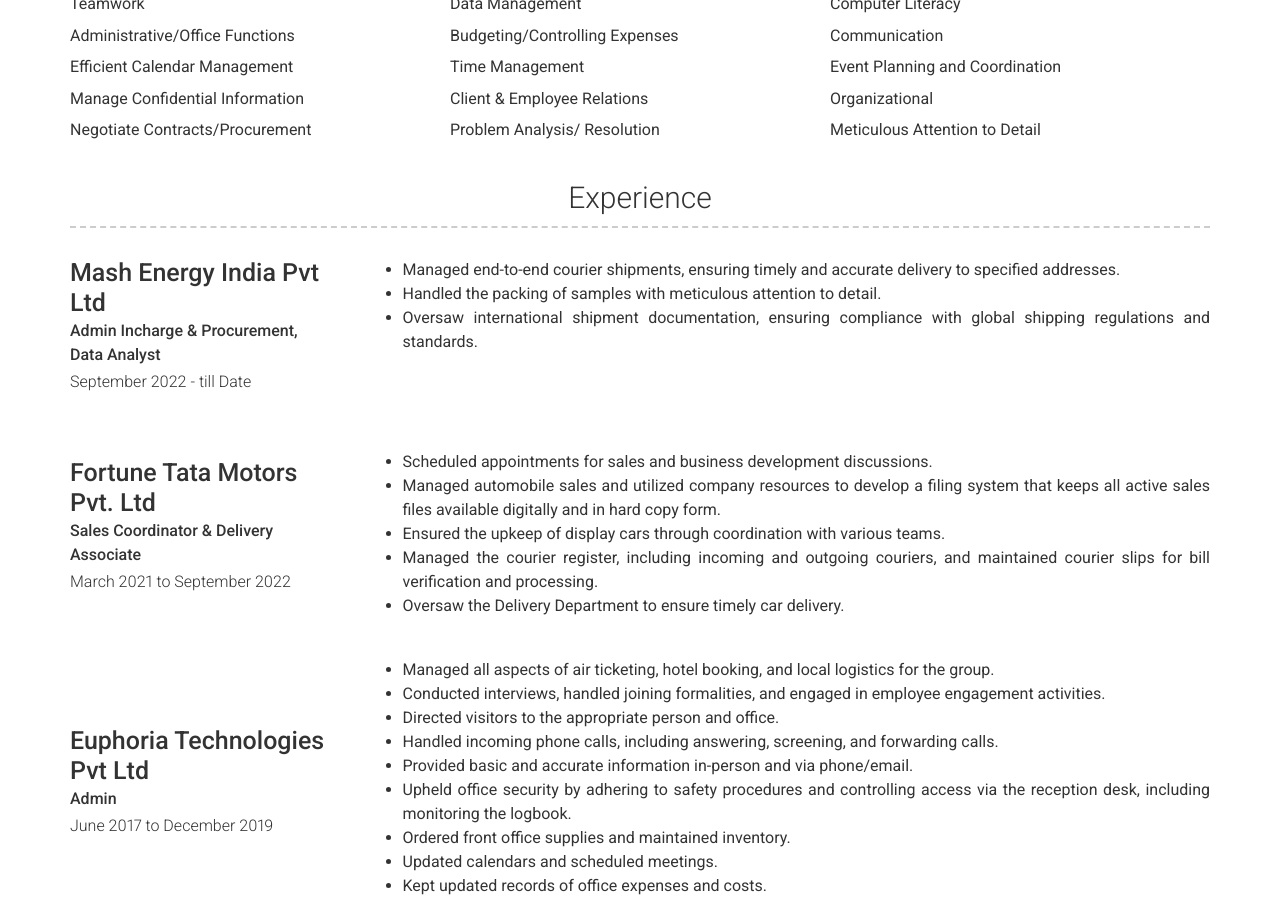
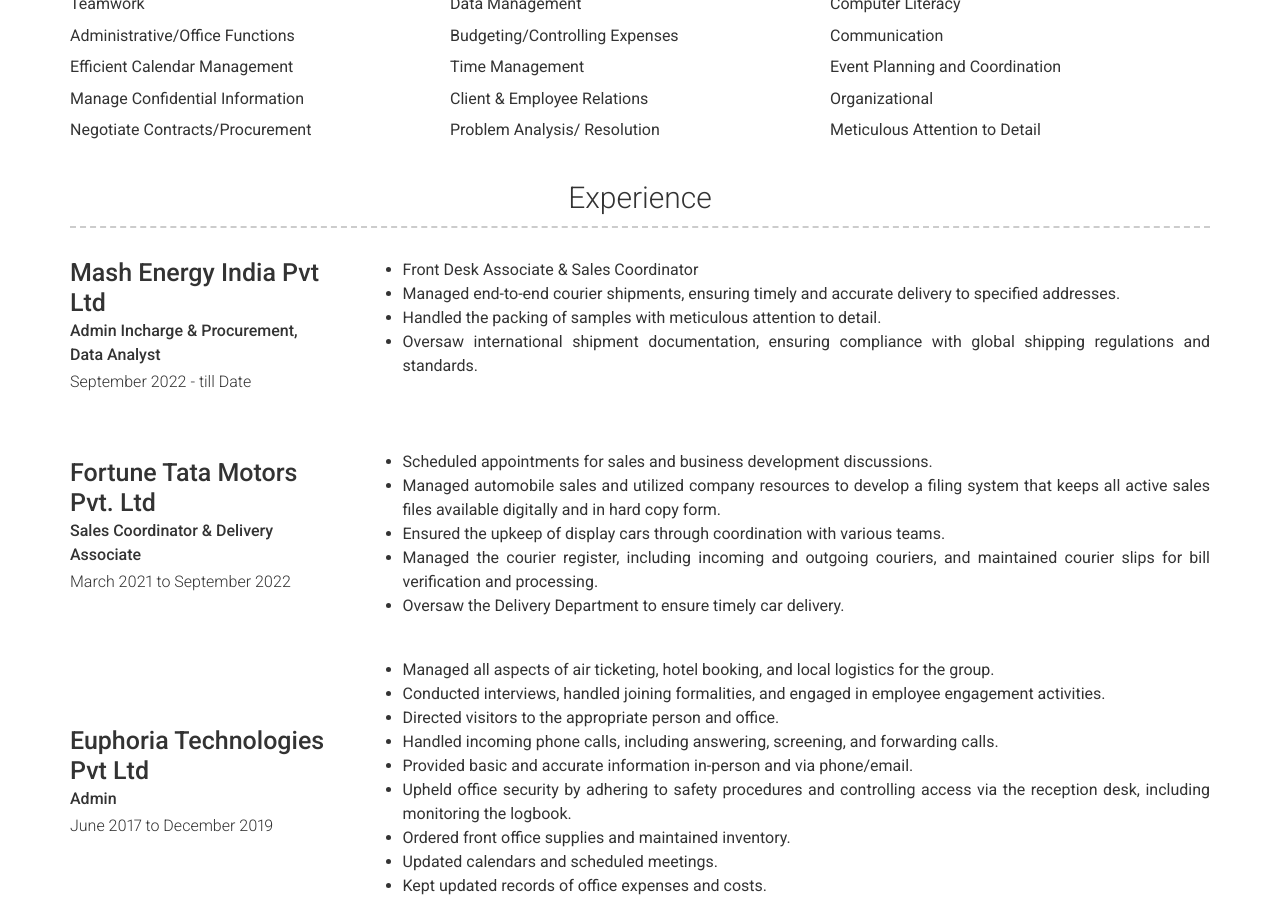
Before and after one commit to helinasangoi/myresume, a Jekyll site: the page built from index.md, in a window 1280 px wide and 900 px high, scrolled down 754 px. Built offline with Jekyll 4.4.1, drawn with Linux system fonts in a browser that asks for light colours; nearby versions of some CDN libraries.

Commit message:
Update _config.yml

```diff
--- a/_config.yml
+++ b/_config.yml
@@ -115,6 +115,7 @@ content:
 #        quote: >
 #          Short description of the company (optional)
         description: | # this will include new lines to allow paragraphs
+          - Front Desk Associate & Sales Coordinator
           - Managed end-to-end courier shipments, ensuring timely and accurate delivery to specified addresses.
           - Handled the packing of samples with meticulous attention to detail.
           - Oversaw international shipment documentation, ensuring compliance with global shipping regulations and standards.
```
